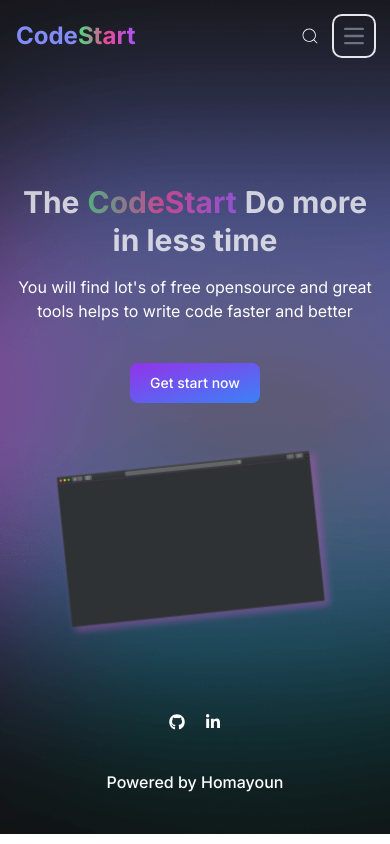
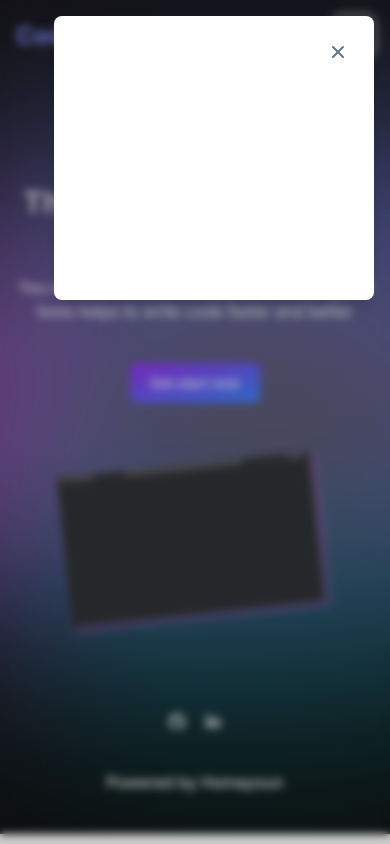
Before and after one commit to homayunmmdy/Javascript-Mosh, a Next.js app: page / in a window 390 px wide. Both pictures are taken after a click on the button "Open main menu". Built offline with nearby package versions, Linux system fonts and the light colour scheme.

Commit message:
add hamburger menu in mobile

```diff
--- a/components/navbar/NavBar.tsx
+++ b/components/navbar/NavBar.tsx
@@ -1,16 +1,25 @@
+"use client";
 import Link from "next/link";
-import React from "react";
+import React, { useState } from "react";
 import { CiSearch } from "react-icons/ci";
 
 const NavBar = () => {
+  const [isOpen, setIsOpen] = useState(false);
+
+  const toggleMenu = () => {
+    setIsOpen(!isOpen);
+  };
   return (
     <div>
       <nav className="bg-transparent border-gray-200">
         <div className="max-w-screen-xl flex flex-wrap items-center justify-between mx-auto p-4">
           <Link href="/" className="flex items-center">
             <span className="flex items-center text-indigo-400 no-underline hover:no-underline font-bold text-2xl lg:text-4xl">
-            Code<span className="bg-clip-text text-transparent bg-gradient-to-r from-green-400 via-pink-500 to-purple-500">Start</span>
-          </span>
+              Code
+              <span className="bg-clip-text text-transparent bg-gradient-to-r from-green-400 via-pink-500 to-purple-500">
+                Start
+              </span>
+            </span>
           </Link>
           <div className="flex md:order-2">
             <button
@@ -50,28 +59,110 @@ const NavBar = () => {
               />
             </div>
             <button
-              data-collapse-toggle="navbar-search"
+              data-collapse-toggle="navbar-search z-50"
               type="button"
               className="inline-flex items-center p-2 w-10 h-10 justify-center text-sm text-gray-500 rounded-lg md:hidden hover:bg-gray-100 focus:outline-none focus:ring-2 focus:ring-gray-200 "
               aria-expanded="false"
+              onClick={toggleMenu}
             >
               <span className="sr-only">Open main menu</span>
               <svg
-                className="w-5 h-5"
-                aria-hidden="true"
+                className="h-6 w-6"
                 xmlns="http://www.w3.org/2000/svg"
                 fill="none"
-                viewBox="0 0 17 14"
+                viewBox="0 0 24 24"
+                stroke="currentColor"
               >
-                <path
-                  stroke="currentColor"
-                  strokeLinecap="round"
-                  strokeLinejoin="round"
-                  strokeWidth="2"
-                  d="M1 1h15M1 7h15M1 13h15"
-                />
+                {isOpen ? (
+                  <path
+                    strokeLinecap="round"
+                    strokeLinejoin="round"
+                    strokeWidth={2}
+                    d="M6 18L18 6M6 6l12 12"
+                  />
+                ) : (
+                  <path
+                    strokeLinecap="round"
+                    strokeLinejoin="round"
+                    strokeWidth={2}
+                    d="M4 6h16M4 12h16m-7 6h7"
+                  />
+                )}
               </svg>
             </button>
+            {isOpen && (
+              <div className="md:hidden fixed inset-0 bg-black/20 backdrop-blur-sm dark:bg-slate-900/80 z-40">
+                <div className="fixed top-4 right-4 w-full max-w-xs bg-white rounded-lg shadow-lg p-6 text-base font-semibold text-slate-900 dark:bg-slate-800 dark:text-slate-400 dark:highlight-white/5">
+                  <button
+                    onClick={toggleMenu}
+                    type="button"
+                    className="absolute top-5 right-5 w-8 h-8 flex items-center justify-center text-slate-500 hover:text-slate-600 dark:text-slate-400 dark:hover:text-slate-300"
+                  >
+                    <span className="sr-only">Close navigation</span>
+                    <svg
+                      viewBox="0 0 10 10"
+                      className="w-2.5 h-2.5 overflow-visible"
+                      aria-hidden="true"
+                    >
+                      <path
+                        d="M0 0L10 10M10 0L0 10"
+                        fill="none"
+                        stroke="currentColor"
+                        stroke-width="2"
+                        stroke-linecap="round"
+                      ></path>
+                    </svg>
+                  </button>
+                  <ul className="px-2 pt-2 pb-3 space-y-1 sm:px-3">
+                    <li>
+                      <Link
+                        href="/explore"
+                        className="text-white hover:text-blue-700 block px-3 py-2 rounded-md text-base font-medium"
+                        aria-current="page"
+                      >
+                        Explore
+                      </Link>
+                    </li>
+                    <li>
+                      <Link
+                        href="/cssToolkit"
+                        className="text-white hover:text-blue-700 block px-3 py-2 rounded-md text-base font-medium"
+                        aria-current="page"
+                      >
+                        CSS Toolkit
+                      </Link>
+                    </li>
+                    <li>
+                      <Link
+                        href="/DSA"
+                        className="text-white hover:text-blue-700 block px-3 py-2 rounded-md text-base font-medium"
+                        aria-current="page"
+                      >
+                        DSA
+                      </Link>
+                    </li>
+                    <li>
+                      <Link
+                        href="/react"
+                        className="text-white hover:text-blue-700 block px-3 py-2 rounded-md text-base font-medium"
+                        aria-current="page"
+                      >
+                        React
+                      </Link>
+                    </li>
+                    <li>
+                      <Link
+                        href="/projects"
+                        className="text-white hover:text-blue-700 block px-3 py-2 rounded-md text-base font-medium"
+                        aria-current="page"
+                      >
+                        Projects
+                      </Link>
+                    </li>
+                  </ul>
+                </div>
+              </div>
+            )}
           </div>
           <div
             className="items-center justify-between hidden w-full md:flex md:w-auto md:order-1"
```
